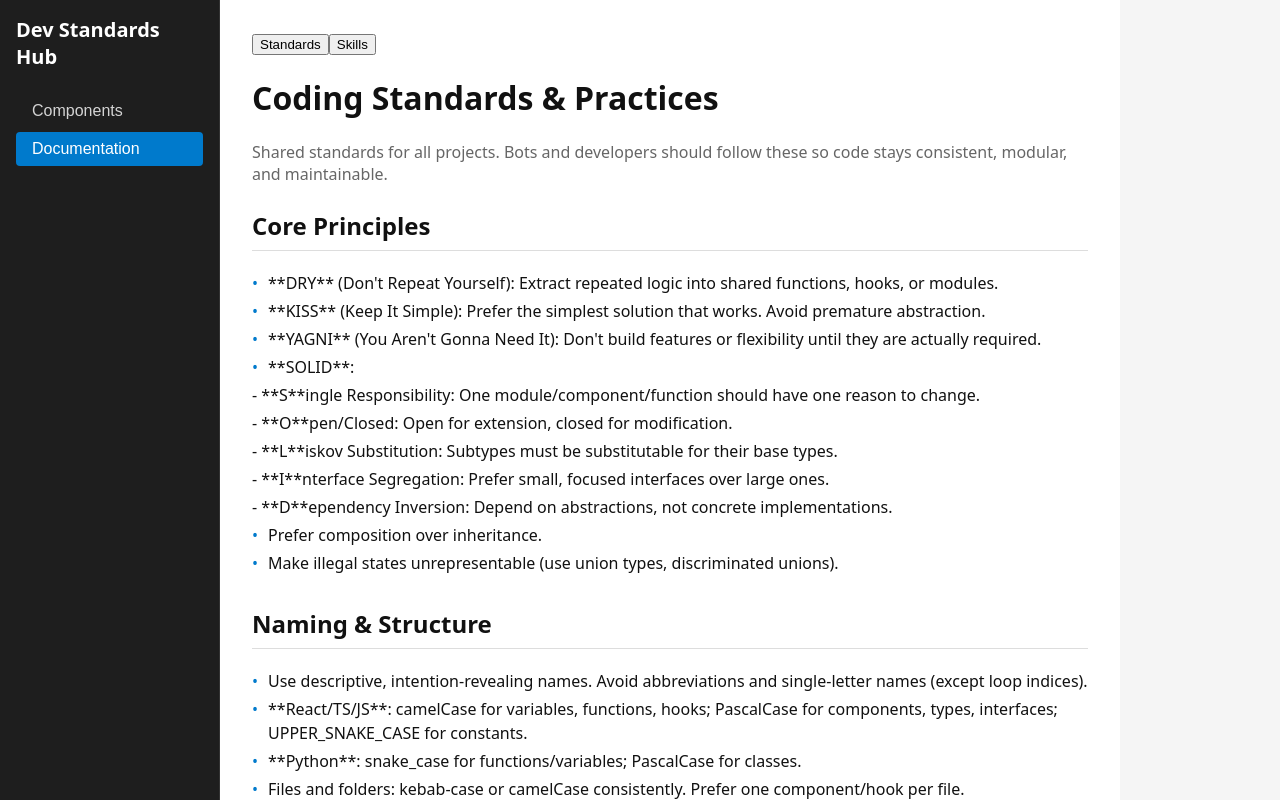
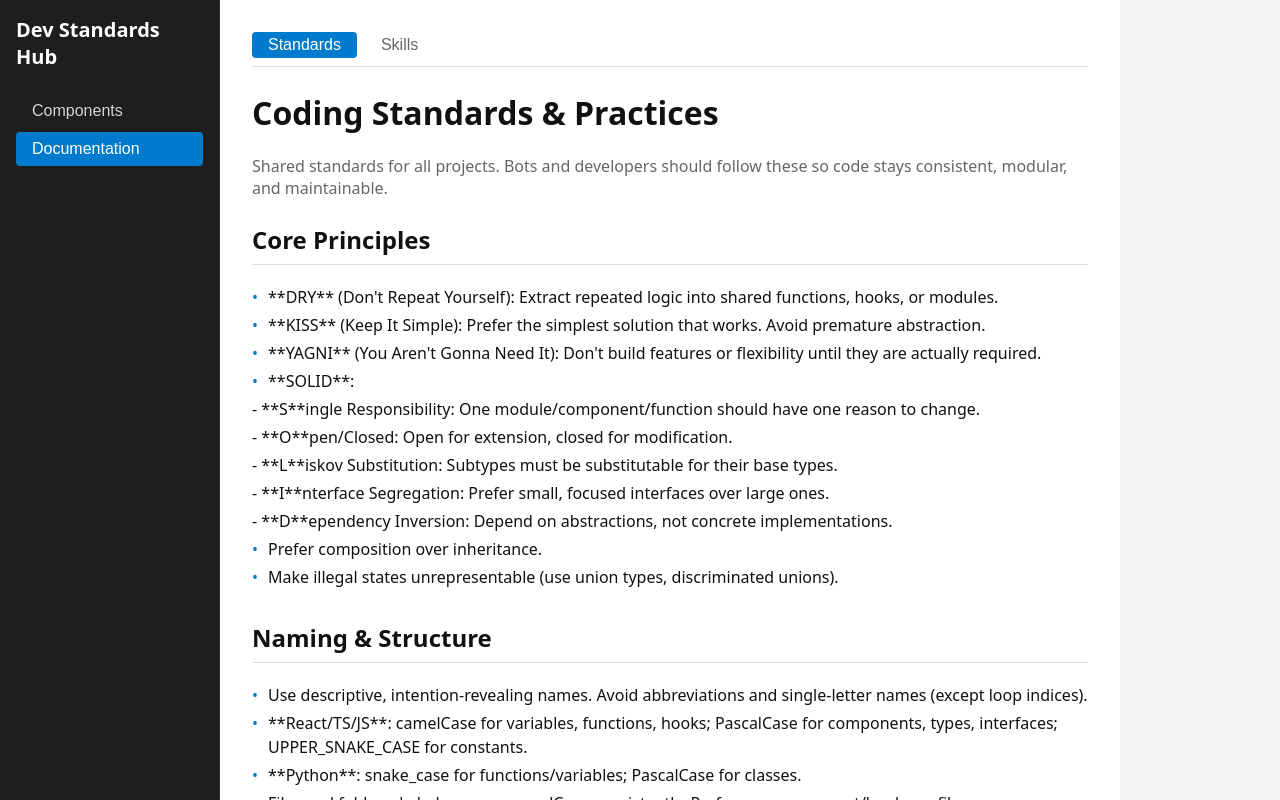
Before and after one commit to AlexSemer/react-examples-viewer, a React (Vite) app: page / in a window 1280 px wide. Both pictures are taken after a click on the button "Documentation". Built offline with nearby package versions, Linux system fonts and the light colour scheme.

Commit message:
Add documentation sub-nav styles

```diff
--- a/src/index.css
+++ b/src/index.css
@@ -116,6 +116,33 @@ body {
   background: var(--color-background);
   overflow: auto;
   max-width: 900px;
+}
+
+.docs-subnav {
+  display: flex;
+  gap: var(--space-sm);
+  margin-bottom: var(--space-lg);
+  border-bottom: 1px solid var(--color-border);
+  padding-bottom: var(--space-sm);
+}
+
+.subnav-item {
+  padding: var(--space-xs) var(--space-md);
+  background: transparent;
+  border: none;
+  border-radius: var(--radius-sm);
+  cursor: pointer;
+  font-size: var(--font-size-md);
+  color: var(--color-text-muted);
+}
+
+.subnav-item:hover {
+  background: var(--color-surface);
+}
+
+.subnav-item.active {
+  background: var(--color-primary);
+  color: white;
 }
 
 .docs-intro {
```
